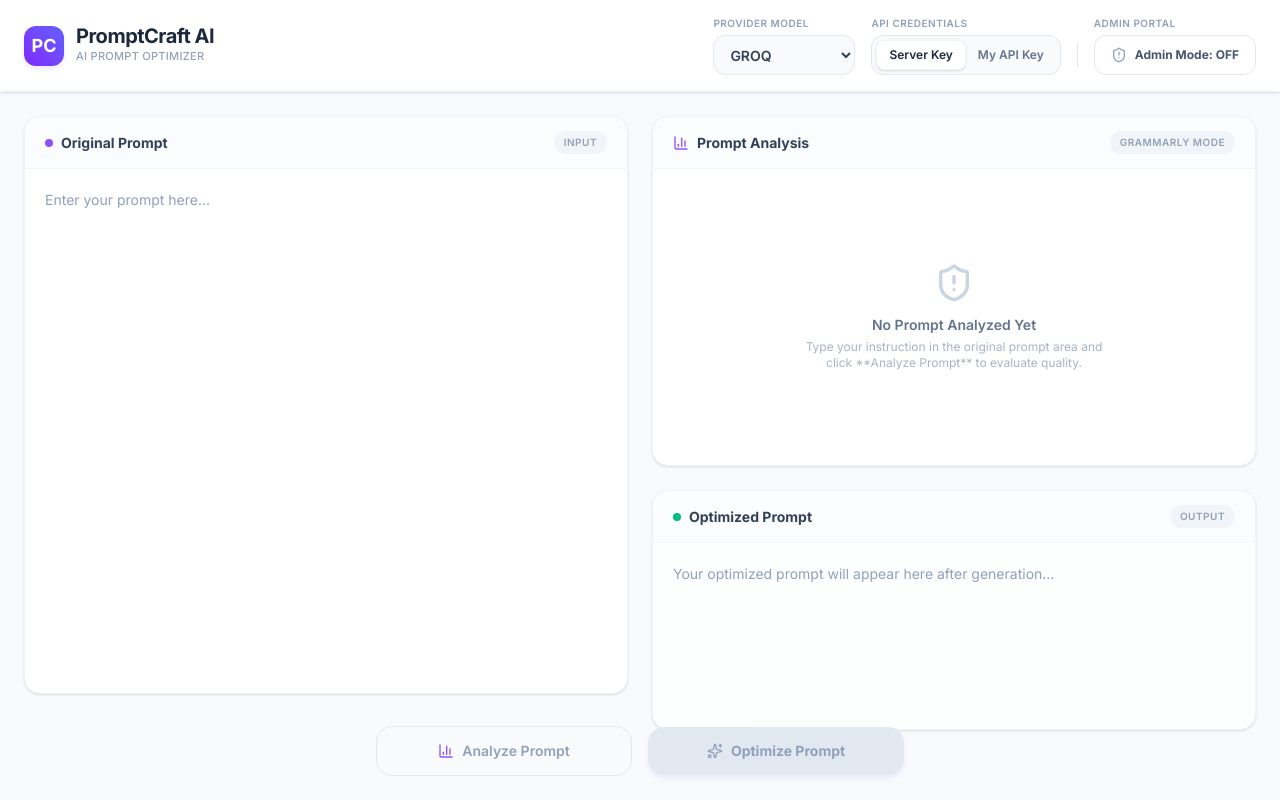
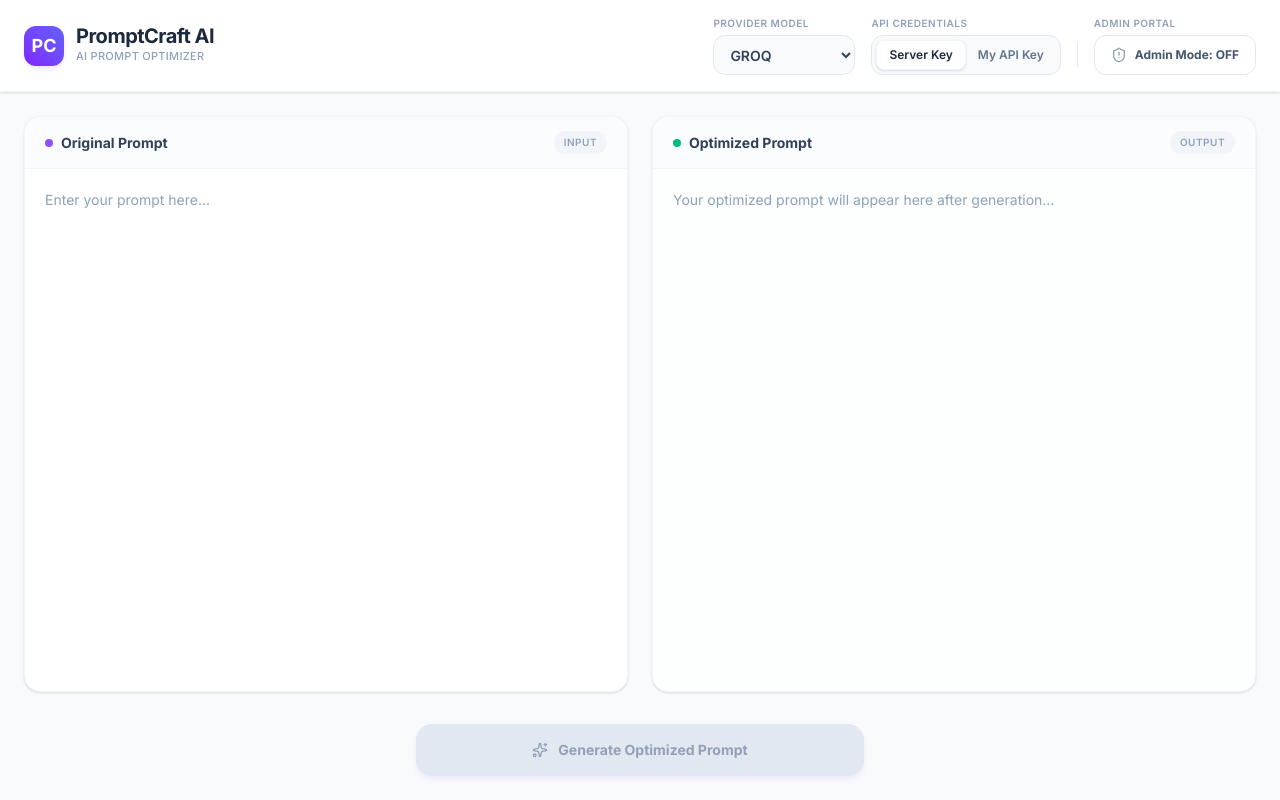
Before and after one commit to dipk6545/AI-Prompt-Generator, a React (Vite) app in the folder frontend/: page / in a window 1280 px wide. Built offline with nearby package versions, Linux system fonts and the light colour scheme.

Commit message:
Revert UI components to restore previous layout and remove Phase 2 Prompt Analysis integration from frontend

```diff
--- a/frontend/src/App.tsx
+++ b/frontend/src/App.tsx
@@ -1,6 +1,6 @@
 import { useState, useEffect } from 'react';
 import { Header } from './components/Header';
-import { PromptPanels, type AnalysisResponse } from './components/PromptPanels';
+import { PromptPanels } from './components/PromptPanels';
 import { AdminDialog } from './components/AdminDialog';
 import { encryptData, decryptData } from './utils/crypto';
 
@@ -20,10 +20,6 @@ function App() {
   const [showAdminModal, setShowAdminModal] = useState(false);
   const [isCopied, setIsCopied] = useState(false);
 
-  // New Analysis State
-  const [analysisData, setAnalysisData] = useState<AnalysisResponse | null>(null);
-  const [isAnalyzing, setIsAnalyzing] = useState(false);
-
   // Initialize and load saved keys & admin session
   useEffect(() => {
     // Check session storage for admin mode
@@ -35,7 +31,7 @@ function App() {
     // Load and decrypt stored user API keys
     const loadKeys = async () => {
       const loadedKeys: Record<string, string> = {};
-      const providers = ['GROQ', 'MISTRAL', 'CEREBRAS', 'GEMINI', 'OPENROUTER'];
+      const providers = ['GROQ', 'MISTRAL', 'CEREBRAS', 'GEMINI'];
 
       for (const prov of providers) {
         const encrypted = localStorage.getItem(`promptcraft_key_${prov}`);
@@ -108,32 +104,6 @@ function App() {
     }
   };
 
-  const handleAnalyze = async () => {
-    if (!originalPrompt.trim()) return;
-    setErrorMsg(null);
-    setIsAnalyzing(true);
-    try {
-      const response = await fetch(`${API_BASE_URL}/api/analyze-prompt`, {
-        method: 'POST',
-        headers: { 'Content-Type': 'application/json' },
-        body: JSON.stringify({ prompt: originalPrompt }),
-      });
-
-      if (!response.ok) {
-        const errorData = await response.json();
-        throw new Error(errorData.detail || 'Failed to analyze prompt.');
-      }
-
-      const data = await response.json();
-      setAnalysisData(data);
-    } catch (error: any) {
-      console.error('Analysis error:', error);
-      setErrorMsg(error.message || 'An error occurred while communicating with the analysis server.');
-    } finally {
-      setIsAnalyzing(false);
-    }
-  };
-
   const handleGenerate = async () => {
     setErrorMsg(null);
     setOptimizedPrompt('');
@@ -151,17 +121,6 @@ function App() {
     setIsLoading(true);
 
     try {
-      // Automatically run analysis alongside optimization for unified data update
-      const analyzeResponse = await fetch(`${API_BASE_URL}/api/analyze-prompt`, {
-        method: 'POST',
-        headers: { 'Content-Type': 'application/json' },
-        body: JSON.stringify({ prompt: originalPrompt }),
-      });
-      if (analyzeResponse.ok) {
-        const analyzeData = await analyzeResponse.json();
-        setAnalysisData(analyzeData);
-      }
-
       const response = await fetch(`${API_BASE_URL}/optimize-prompt`, {
         method: 'POST',
         headers: { 'Content-Type': 'application/json' },
@@ -220,9 +179,6 @@ function App() {
         isCopied={isCopied}
         onCopy={handleCopy}
         errorMsg={errorMsg}
-        analysisData={analysisData}
-        isAnalyzing={isAnalyzing}
-        onAnalyze={handleAnalyze}
       />
 
       {/* Admin Authorization Modal */}
--- a/frontend/src/components/PromptPanels.tsx
+++ b/frontend/src/components/PromptPanels.tsx
@@ -1,17 +1,6 @@
 import React from 'react';
-import { Sparkles, Copy, Check, Info, ShieldAlert, BarChart3, AlertCircle, Lightbulb, Loader2 } from 'lucide-react';
+import { Sparkles, Copy, Check, Info } from 'lucide-react';
 
-export interface MetricDetail {
-  score: number;
-  reason: string;
-}
-
-export interface AnalysisResponse {
-  overall_score: number;
-  metrics: Record<string, MetricDetail>;
-  problems: string[];
-  suggestions: string[];
-}
 
 interface PromptPanelsProps {
   originalPrompt: string;
@@ -22,25 +11,7 @@ interface PromptPanelsProps {
   isCopied: boolean;
   onCopy: () => void;
   errorMsg: string | null;
-
-  // New Prompt Analysis Props
-  analysisData: AnalysisResponse | null;
-  isAnalyzing: boolean;
-  onAnalyze: () => void;
 }
-
-const getScoreColorClass = (score: number) => {
-  if (score >= 7) return 'bg-emerald-500';
-  if (score >= 4) return 'bg-amber-500';
-  return 'bg-rose-500';
-};
-
-const formatMetricName = (name: string) => {
-  return name
-    .split('_')
-    .map((word) => word.charAt(0).toUpperCase() + word.slice(1))
-    .join(' ');
-};
 
 export const PromptPanels: React.FC<PromptPanelsProps> = ({
   originalPrompt,
@@ -51,18 +22,15 @@ export const PromptPanels: React.FC<PromptPanelsProps> = ({
   isCopied,
   onCopy,
   errorMsg,
-  analysisData,
-  isAnalyzing,
-  onAnalyze,
 }) => {
   return (
-    <div className="flex-1 flex flex-col p-6 gap-6 overflow-y-auto min-h-0">
+    <div className="flex-1 flex flex-col p-6 gap-6 overflow-hidden">
       {/* Error Banner */}
       {errorMsg && (
         <div className="flex items-start gap-3 p-4 bg-rose-50 border border-rose-100 rounded-2xl text-rose-800 text-sm animate-shake">
           <Info className="w-5 h-5 text-rose-500 shrink-0 mt-0.5" />
           <div className="flex-1">
-            <span className="font-semibold">Operation Failed</span>
+            <span className="font-semibold">Generation Failed</span>
             <p className="text-xs text-rose-600/90 mt-0.5 leading-relaxed">{errorMsg}</p>
           </div>
         </div>
@@ -70,9 +38,8 @@ export const PromptPanels: React.FC<PromptPanelsProps> = ({
 
       {/* Panels Layout */}
       <div className="flex-1 grid grid-cols-1 lg:grid-cols-2 gap-6 min-h-0">
-
         {/* Left Panel - Input */}
-        <div className="flex flex-col bg-white rounded-2xl border border-slate-100 shadow-sm overflow-hidden group focus-within:ring-2 focus-within:ring-violet-500/10 focus-within:border-violet-500 transition-all min-h-0">
+        <div className="flex flex-col bg-white rounded-2xl border border-slate-100 shadow-sm overflow-hidden group focus-within:ring-2 focus-within:ring-violet-500/10 focus-within:border-violet-500 transition-all">
           <div className="px-5 py-3.5 border-b border-slate-100 bg-slate-50/50 flex items-center justify-between">
             <div className="flex items-center space-x-2">
               <span className="h-2 w-2 rounded-full bg-violet-500" />
@@ -87,120 +54,13 @@ export const PromptPanels: React.FC<PromptPanelsProps> = ({
             onChange={(e) => setOriginalPrompt(e.target.value)}
             placeholder="Enter your prompt here..."
             className="flex-1 w-full p-5 text-slate-800 placeholder-slate-400 focus:outline-none resize-none text-sm leading-relaxed"
-            disabled={isLoading || isAnalyzing}
+            disabled={isLoading}
           />
         </div>
 
-        {/* Right Panel - Split: Top Analysis, Bottom Output */}
-        <div className="flex flex-col gap-6 min-h-0">
-
-          {/* Top Panel - Analysis Section */}
-          <div className="flex-1 bg-white rounded-2xl border border-slate-100 shadow-sm overflow-hidden flex flex-col min-h-[350px]">
-            <div className="px-5 py-3.5 border-b border-slate-100 bg-slate-50/50 flex items-center justify-between shrink-0">
-              <div className="flex items-center space-x-2">
-                <BarChart3 className="w-4 h-4 text-violet-500" />
-                <h2 className="text-sm font-bold text-slate-700 m-0">Prompt Analysis</h2>
-              </div>
-              <span className="text-[10px] font-semibold text-slate-400 bg-slate-100 px-2.5 py-1 rounded-full uppercase tracking-wider">
-                Grammarly Mode
-              </span>
-            </div>
-
-            <div className="flex-1 overflow-y-auto p-5 space-y-5 min-h-0">
-              {isAnalyzing ? (
-                <div className="h-full flex flex-col items-center justify-center text-slate-400 space-y-3">
-                  <Loader2 className="w-8 h-8 animate-spin text-violet-500" />
-                  <p className="text-sm font-medium">Running rule-based analysis...</p>
-                </div>
-              ) : analysisData ? (
-                <div className="space-y-6">
-                  {/* Overall score */}
-                  <div className="flex items-center justify-between p-4 rounded-xl border bg-slate-50/55 border-slate-150">
-                    <div>
-                      <h4 className="text-sm font-bold text-slate-700">Prompt Quality Score</h4>
-                      <p className="text-xs text-slate-500 mt-0.5">Based on weighted prompt engineering metrics.</p>
-                    </div>
-                    <div className="flex items-baseline space-x-1">
-                      <span className="text-3xl font-extrabold text-slate-800">{analysisData.overall_score}</span>
-                      <span className="text-xs font-semibold text-slate-400">/100</span>
-                    </div>
-                  </div>
-
-                  {/* Six progress bars */}
-                  <div className="grid grid-cols-1 md:grid-cols-2 gap-4">
-                    {Object.entries(analysisData.metrics).map(([key, detail]) => (
-                      <div key={key} className="space-y-1.5" title={detail.reason}>
-                        <div className="flex items-center justify-between text-xs">
-                          <span className="font-semibold text-slate-600">{formatMetricName(key)}</span>
-                          <span className="font-bold text-slate-700">{detail.score}/10</span>
-                        </div>
-                        <div className="h-2 w-full bg-slate-100 rounded-full overflow-hidden">
-                          <div
-                            className={`h-full rounded-full transition-all duration-500 ease-out ${getScoreColorClass(detail.score)}`}
-                            style={{ width: `${detail.score * 10}%` }}
-                          />
-                        </div>
-                      </div>
-                    ))}
-                  </div>
-
-                  {/* Problems and Suggestions Lists */}
-                  <div className="grid grid-cols-1 md:grid-cols-2 gap-4 pt-2">
-                    {/* Problems Card */}
-                    <div className="p-4 bg-rose-50/20 border border-rose-100/50 rounded-xl space-y-2.5">
-                      <div className="flex items-center space-x-2 text-rose-700">
-                        <AlertCircle className="w-4 h-4 shrink-0" />
-                        <h4 className="text-xs font-bold uppercase tracking-wider">Problems Detected</h4>
-                      </div>
-                      {analysisData.problems.length > 0 ? (
-                        <ul className="space-y-1.5 text-xs text-slate-600 list-disc list-inside">
-                          {analysisData.problems.map((prob, i) => (
-                            <li key={i} className="leading-relaxed pl-1">{prob}</li>
-                          ))}
-                        </ul>
-                      ) : (
-                        <p className="text-xs text-emerald-600 font-medium">No critical missing elements detected!</p>
-                      )}
-                    </div>
-
-                    {/* Suggestions Card */}
-                    <div className="p-4 bg-violet-50/20 border border-violet-100/50 rounded-xl space-y-2.5">
-                      <div className="flex items-center space-x-2 text-violet-700">
-                        <Lightbulb className="w-4 h-4 shrink-0" />
-                        <h4 className="text-xs font-bold uppercase tracking-wider">Improvement Tips</h4>
-                      </div>
-                      {analysisData.suggestions.length > 0 ? (
-                        <ul className="space-y-1.5 text-xs text-slate-600 list-none pl-0">
-                          {analysisData.suggestions.map((sug, i) => (
-                            <li key={i} className="flex items-start space-x-1.5 leading-relaxed">
-                              <span className="text-violet-500 select-none">•</span>
-                              <span>{sug}</span>
-                            </li>
-                          ))}
-                        </ul>
-                      ) : (
-                        <p className="text-xs text-emerald-600 font-medium">Your prompt is optimized beautifully.</p>
-                      )}
-                    </div>
-                  </div>
-                </div>
-              ) : (
-                <div className="h-full flex flex-col items-center justify-center text-slate-400 p-6 text-center space-y-3">
-                  <ShieldAlert className="w-10 h-10 text-slate-300" />
-                  <div>
-                    <p className="text-sm font-semibold text-slate-500">No Prompt Analyzed Yet</p>
-                    <p className="text-xs text-slate-400/80 mt-1 max-w-xs mx-auto">
-                      Type your instruction in the original prompt area and click **Analyze Prompt** to evaluate quality.
-                    </p>
-                  </div>
-                </div>
-              )}
-            </div>
-          </div>
-
-          {/* Bottom Panel - Optimized Prompt Output Section */}
-          <div className="h-[240px] bg-white rounded-2xl border border-slate-100 shadow-sm overflow-hidden flex flex-col shrink-0 min-h-0">
-            <div className="px-5 py-3.5 border-b border-slate-100 bg-slate-50/50 flex items-center justify-between shrink-0">
+        {/* Right Panel - Output */}
+        <div className="flex flex-col bg-white rounded-2xl border border-slate-100 shadow-sm overflow-hidden transition-all">
+          <div className="px-5 py-3.5 border-b border-slate-100 bg-slate-50/50 flex items-center justify-between">
             <div className="flex items-center space-x-2">
               <span className="h-2 w-2 rounded-full bg-emerald-500" />
               <h2 className="text-sm font-bold text-slate-700 m-0">Optimized Prompt</h2>
@@ -237,44 +97,24 @@ export const PromptPanels: React.FC<PromptPanelsProps> = ({
             className="flex-1 w-full p-5 bg-slate-50/30 text-slate-800 placeholder-slate-400 focus:outline-none resize-none text-sm leading-relaxed font-normal"
           />
         </div>
-
-        </div>
       </div>
 
-      {/* Action Buttons Panel */}
-      <div className="flex flex-col sm:flex-row items-center justify-center gap-4 pt-2 shrink-0">
-        <button
-          onClick={onAnalyze}
-          disabled={isLoading || isAnalyzing || !originalPrompt.trim()}
-          className="w-full sm:w-64 py-3.5 bg-white border border-slate-200 hover:bg-slate-50 disabled:bg-slate-50 text-slate-700 disabled:text-slate-400 text-sm font-semibold rounded-2xl transition-all active:scale-[0.99] flex items-center justify-center space-x-2 focus:outline-none cursor-pointer disabled:cursor-not-allowed"
-        >
-          {isAnalyzing ? (
-            <>
-              <Loader2 className="w-4 h-4 animate-spin text-violet-500" />
-              <span>Analyzing...</span>
-            </>
-          ) : (
-            <>
-              <BarChart3 className="w-4 h-4 text-violet-500" />
-              <span>Analyze Prompt</span>
-            </>
-          )}
-        </button>
-
+      {/* Center/Bottom Generate Button */}
+      <div className="flex justify-center pt-2">
         <button
           onClick={onGenerate}
-          disabled={isLoading || isAnalyzing || !originalPrompt.trim()}
-          className="w-full sm:w-64 py-3.5 bg-gradient-to-r from-violet-600 to-indigo-600 hover:from-violet-700 hover:to-indigo-700 disabled:from-slate-200 disabled:to-slate-200 text-white disabled:text-slate-400 text-sm font-bold rounded-2xl transition-all shadow-md shadow-violet-100 hover:shadow-lg active:scale-[0.99] flex items-center justify-center space-x-2 focus:outline-none cursor-pointer disabled:cursor-not-allowed"
+          disabled={isLoading || !originalPrompt.trim()}
+          className="w-full max-w-md py-4 bg-gradient-to-r from-violet-600 to-indigo-600 hover:from-violet-700 hover:to-indigo-700 disabled:from-slate-200 disabled:to-slate-200 text-white disabled:text-slate-400 text-sm font-bold rounded-2xl transition-all shadow-md shadow-violet-100 hover:shadow-xl active:scale-[0.99] flex items-center justify-center space-x-2.5 focus:outline-none focus:ring-2 focus:ring-violet-500/20 cursor-pointer disabled:cursor-not-allowed"
         >
           {isLoading ? (
             <>
-              <Loader2 className="w-4 h-4 animate-spin text-white" />
-              <span>Optimizing...</span>
+              <div className="h-4 w-4 border-2 border-white/30 border-t-white rounded-full animate-spin" />
+              <span>Optimizing Prompt...</span>
             </>
           ) : (
             <>
               <Sparkles className="w-4 h-4" />
-              <span>Optimize Prompt</span>
+              <span>Generate Optimized Prompt</span>
             </>
           )}
         </button>
```
Lines whose indentation alone changed are shown as unchanged.
